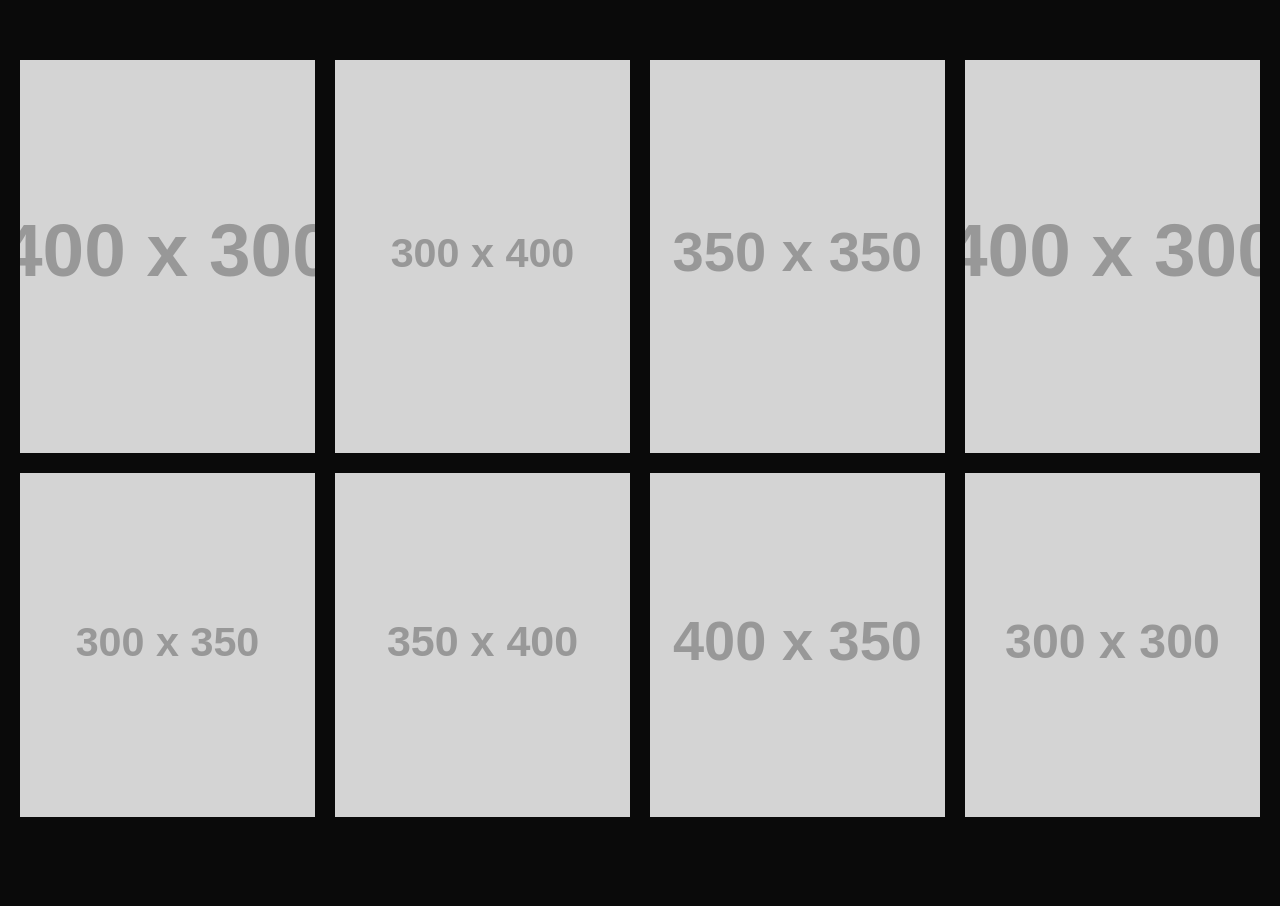
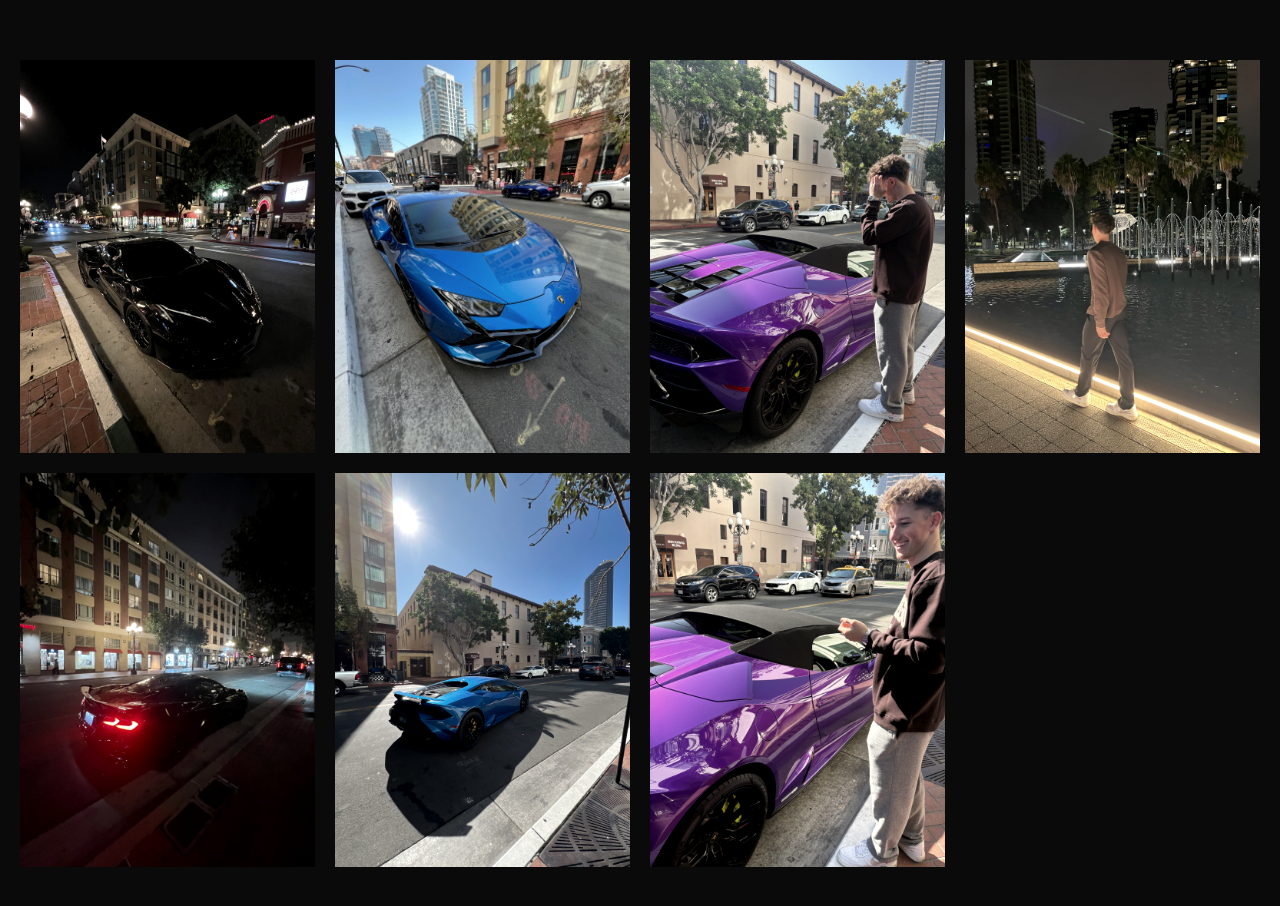
Before and after one commit to wjed/photos, a plain HTML site: page index.html in a window 1280 px wide. Before the commit the page ends 877 px from the top, so only its background shows below. Drawn offline with Linux system fonts and the light colour scheme; placeholder pictures from the web are drawn by us.

Commit message:
New photos

```diff
--- a/index.html
+++ b/index.html
@@ -10,28 +10,25 @@
     <div class="container">
         <div class="photo-grid">
             <div class="photo" style="--delay: 0.1s;">
-                <img src="https://via.placeholder.com/400x300/1a1a1a/666?text=photo+1" alt="photo">
+                <img src="pictures/blackcorvette.jpg" alt="photo">
             </div>
             <div class="photo" style="--delay: 0.2s;">
-                <img src="https://via.placeholder.com/300x400/1a1a1a/666?text=photo+2" alt="photo">
+                <img src="pictures/bluehuracan.jpg" alt="photo">
             </div>
             <div class="photo" style="--delay: 0.3s;">
-                <img src="https://via.placeholder.com/350x350/1a1a1a/666?text=photo+3" alt="photo">
+                <img src="pictures/purplehuracan.jpg" alt="photo">
             </div>
             <div class="photo" style="--delay: 0.4s;">
-                <img src="https://via.placeholder.com/400x300/1a1a1a/666?text=photo+4" alt="photo">
+                <img src="pictures/sdwill.jpg" alt="photo">
             </div>
             <div class="photo" style="--delay: 0.5s;">
-                <img src="https://via.placeholder.com/300x350/1a1a1a/666?text=photo+5" alt="photo">
+                <img src="pictures/blackcorvette2.jpg" alt="photo">
             </div>
             <div class="photo" style="--delay: 0.6s;">
-                <img src="https://via.placeholder.com/350x400/1a1a1a/666?text=photo+6" alt="photo">
+                <img src="pictures/bluehuracan2.jpg" alt="photo">
             </div>
             <div class="photo" style="--delay: 0.7s;">
-                <img src="https://via.placeholder.com/400x350/1a1a1a/666?text=photo+7" alt="photo">
-            </div>
-            <div class="photo" style="--delay: 0.8s;">
-                <img src="https://via.placeholder.com/300x300/1a1a1a/666?text=photo+8" alt="photo">
+                <img src="pictures/purplehuracan2.jpg" alt="photo">
             </div>
         </div>
     </div>
```
Also changed, not shown: pictures/blackcorvette.jpg (added), pictures/blackcorvette2.jpg (added), pictures/bluehuracan.jpg (added), pictures/bluehuracan2.jpg (added), pictures/purplehuracan.jpg (added), pictures/purplehuracan2.jpg (added), pictures/sdwill.jpg (added).
